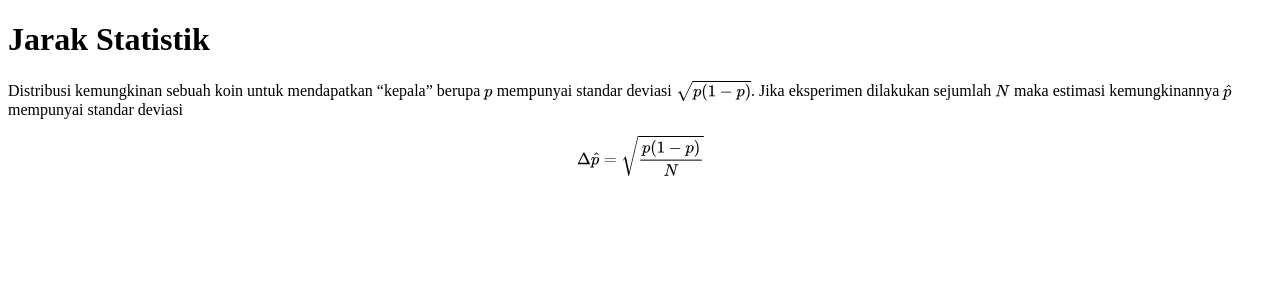
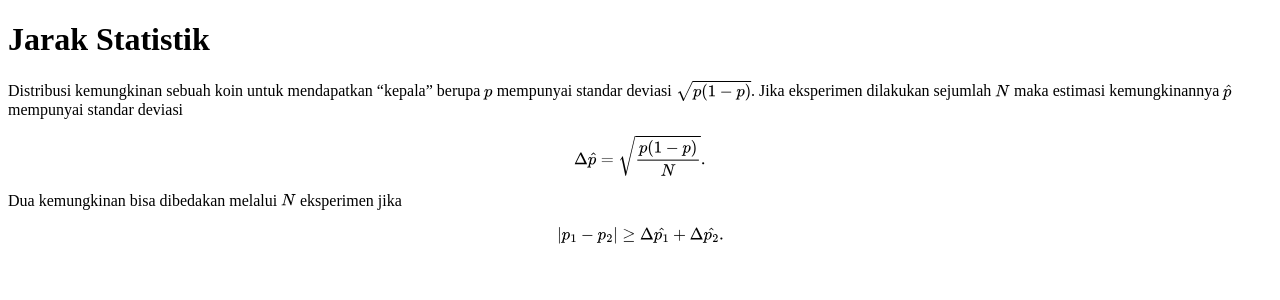
Before and after one commit to dangausuluah/dangausuluah.github.io, a Jekyll site: the page built from _posts/2025-09-15-SDHS.md, in a window 1280 px wide. Shown: the top 300 px of the page. Built offline with Jekyll 4.4.1, drawn with Linux system fonts in a browser that asks for light colours; nearby versions of some CDN libraries; our own code applies the rules of GitHub Pages for plain Markdown files; a script that is not in the unit is left out; comment, search, counter and statistics services are not loaded.

Commit message:
Update 2025-09-15-SDHS.md

```diff
--- a/_posts/2025-09-15-SDHS.md
+++ b/_posts/2025-09-15-SDHS.md
@@ -6,5 +6,11 @@ Distribusi kemungkinan sebuah koin untuk mendapatkan "kepala" berupa $p$ mempuny
 sejumlah $N$ maka estimasi kemungkinannya $\hat{p}$ mempunyai standar deviasi
 
 $$
-\Delta \hat{p} = \sqrt{\frac{p(1-p)}{N}}
+\Delta \hat{p} = \sqrt{\frac{p(1-p)}{N}}.
 $$
+
+Dua kemungkinan bisa dibedakan melalui $N$ eksperimen jika
+
+$$
+|p_1 - p_2| \geq \Delta \hat{p_1} + \Delta \hat{p_2}.
+$$
```
